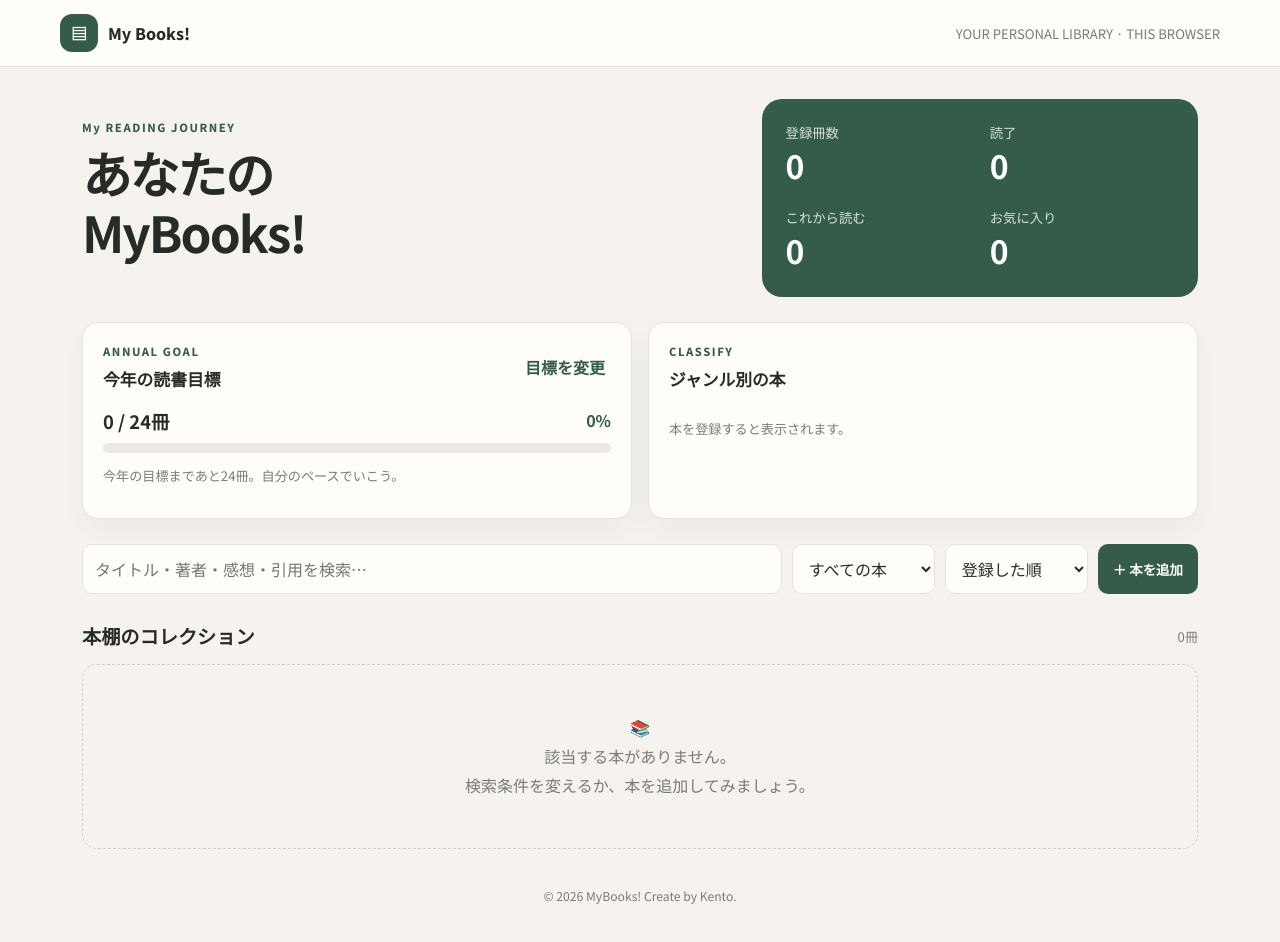
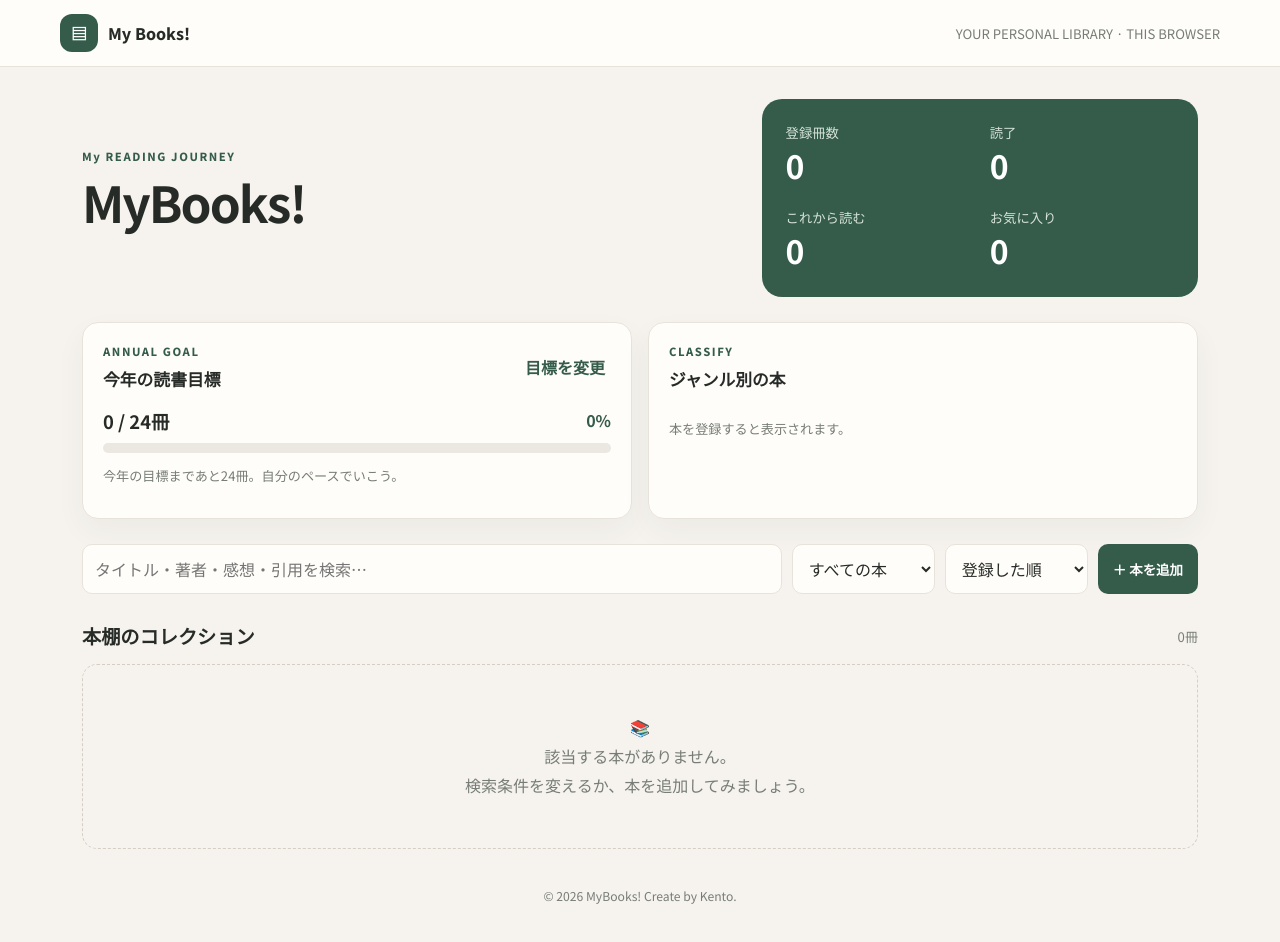
Before and after one commit to KentoKemmotsu/my-books, a plain HTML site: page index.html in a window 1280 px wide. Drawn offline with Linux system fonts and the light colour scheme.

Commit message:
Fix hero section heading in index.html

```diff
--- a/index.html
+++ b/index.html
@@ -8,7 +8,7 @@
 <body>
 <header class="topbar"><a class="brand" href="#"><span class="mark">▤</span>My Books!</a><div class="head-note">Read,Feel,Share on MyBooks!</div></header>
 <main class="wrap">
-<section class="hero"><div><p class="eyebrow">My READING JOURNEY</p><h1>あなたの<br>MyBooks!</h1><p class="lead"></p></div>
+<section class="hero"><div><p class="eyebrow">My READING JOURNEY</p><h1>MyBooks!</h1><p class="lead"></p></div>
 <div class="stats"><div><small>登録冊数</small><strong id="total">0</strong></div><div><small>読了</small><strong id="read">0</strong></div><div><small>これから読む</small><strong id="unread">0</strong></div><div><small>お気に入り</small><strong id="favorite">0</strong></div></div></section>
 <section class="dashboard"><div class="panel"><div class="section-head"><div><p class="eyebrow">ANNUAL GOAL</p><h2>今年の読書目標</h2></div><button class="text-btn" id="goalEdit">目標を変更</button></div><div class="goal-line"><strong><span id="goalRead">0</span> / <span id="goalTarget">24</span>冊</strong><b id="goalPct">0%</b></div><div class="progress"><span id="goalBar"></span></div><p class="muted" id="goalMessage">一冊ずつ、自分のペースで。</p></div><div class="panel"><p class="eyebrow">CLASSIFY</p><h2>ジャンル別の本</h2><div id="genres" class="genres"></div></div></section>
 <section class="toolbar"><input id="search" type="search" placeholder="タイトル・著者・感想・引用を検索…" aria-label="検索"><select id="filter"><option value="all">すべての本</option><option value="read">読了</option><option value="unread">これから読む</option><option value="favorite">お気に入り</option></select><select id="sort"><option value="new">登録した順</option><option value="title">タイトル順</option><option value="rating">評価が高い順</option><option value="date">読了日順</option></select><button class="btn primary" id="add">＋ 本を追加</button></section>
```
